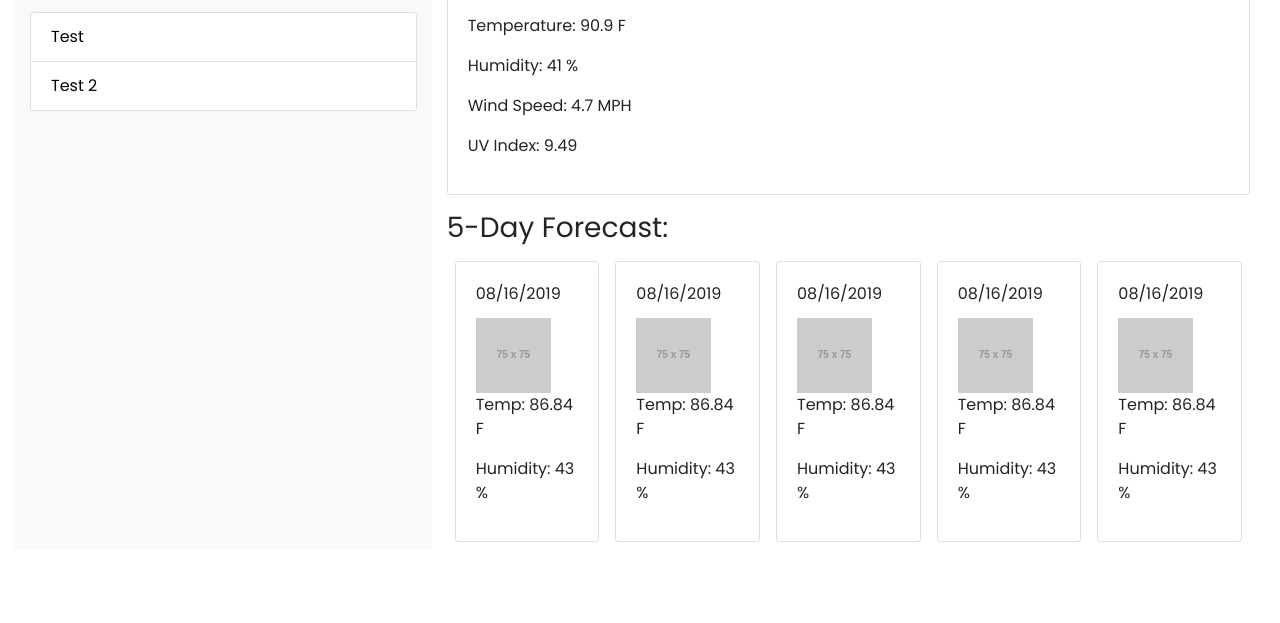
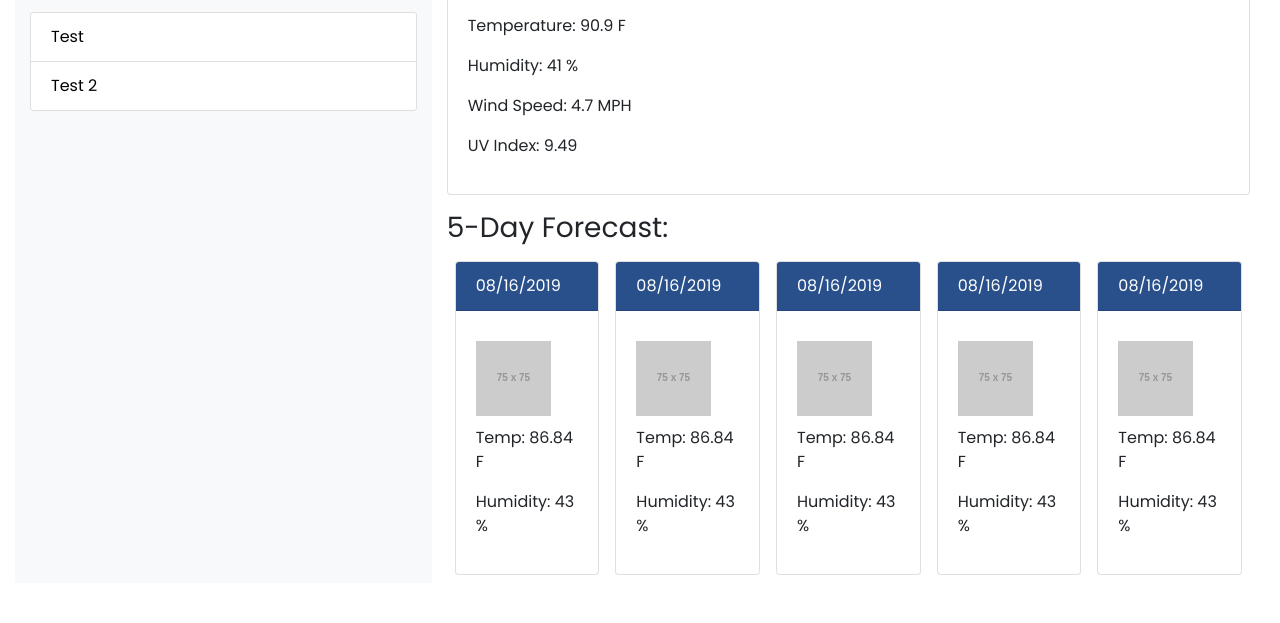
Before and after one commit to catse2000/weather-forecast-app, a plain HTML site: page index.html in a window 1280 px wide. Shown: the part 177-800 px from the top of the page. Drawn offline with nearby package versions, Linux system fonts and the light colour scheme; placeholder pictures from the web are drawn by us.

Commit message:
finish styling

```diff
--- a/assets/css/style.css
+++ b/assets/css/style.css
@@ -1,6 +1,6 @@
 :root {
     --primary: #38302e;
-    --secondary: blue;
+    --secondary: #29508b;
     --tertiary: #ccdad1;
     --border-radius: .3rem;
 }
@@ -41,3 +41,16 @@ li a:hover{
     text-decoration: none;
     color: var(--secondary);
 }
+
+.card-header {
+    background-color: var(--secondary);
+    color: white;
+}
+
+.forecast-future-card img{
+    margin: 10px 0;
+}
+
+.card-title {
+    font-weight: bold;
+}
--- a/index.html
+++ b/index.html
@@ -46,41 +46,41 @@
                     <div class="mt-3" id="forecast-future-container">
                         <h3>5-Day Forecast:</h3>
                         <div class="row m-auto" id="forecast-future-list">
-                            <div class="card col-12 col-md-5 col-xl m-2 p-0" id="forecast-future-card">
+                            <div class="card col-12 col-md-5 col-xl m-2 p-0 forecast-future-card">
+                                <p class="card-header">08/16/2019</p>
                                 <div class="card-body">
-                                    <p class="card-title">08/16/2019</p>
                                     <img src="https://via.placeholder.com/75">
                                     <p>Temp: <span id="forecast-future-temp">86.84 F</span></p>
                                     <p>Humidity: <span id="forecast-future-humidity">43 %</span></p>
                                 </div>
                             </div>
-                            <div class="card col-12 col-md-5 col-xl m-2 p-0" id="forecast-future-card">
+                            <div class="card col-12 col-md-5 col-xl m-2 p-0 forecast-future-card">
+                                <p class="card-header">08/16/2019</p>
                                 <div class="card-body">
-                                    <p class="card-title">08/16/2019</p>
                                     <img src="https://via.placeholder.com/75" />
                                     <p>Temp: <span id="forecast-future-temp">86.84 F</span></p>
                                     <p>Humidity: <span id="forecast-future-humidity">43 %</span></p>
                                 </div>
                             </div>
-                            <div class="card col-12 col-md-5 col-xl m-2 p-0" id="forecast-future-card">
+                            <div class="card col-12 col-md-5 col-xl m-2 p-0 forecast-future-card">
+                                <p class="card-header">08/16/2019</p>
                                 <div class="card-body">
-                                    <p class="card-title">08/16/2019</p>
                                     <img src="https://via.placeholder.com/75" />
                                     <p>Temp: <span id="forecast-future-temp">86.84 F</span></p>
                                     <p>Humidity: <span id="forecast-future-humidity">43 %</span></p>
                                 </div>
                             </div>
-                            <div class="card col-12 col-md-5 col-xl m-2 p-0" id="forecast-future-card">
+                            <div class="card col-12 col-md-5 col-xl m-2 p-0 forecast-future-card">
+                                <p class="card-header">08/16/2019</p>
                                 <div class="card-body">
-                                    <p class="card-title">08/16/2019</p>
                                     <img src="https://via.placeholder.com/75" />
                                     <p>Temp: <span id="forecast-future-temp">86.84 F</span></p>
                                     <p>Humidity: <span id="forecast-future-humidity">43 %</span></p>
                                 </div>
                             </div>
-                            <div class="card col-12 col-md-5 col-lg-6 col-xl m-2 p-0" id="forecast-future-card">
+                            <div class="card col-12 col-md-5 col-xl m-2 p-0 forecast-future-card">
+                                <p class="card-header">08/16/2019</p>
                                 <div class="card-body">
-                                    <p class="card-title">08/16/2019</p>
                                     <img src="https://via.placeholder.com/75" />
                                     <p>Temp: <span id="forecast-future-temp">86.84 F</span></p>
                                     <p>Humidity: <span id="forecast-future-humidity">43 %</span></p>
```
